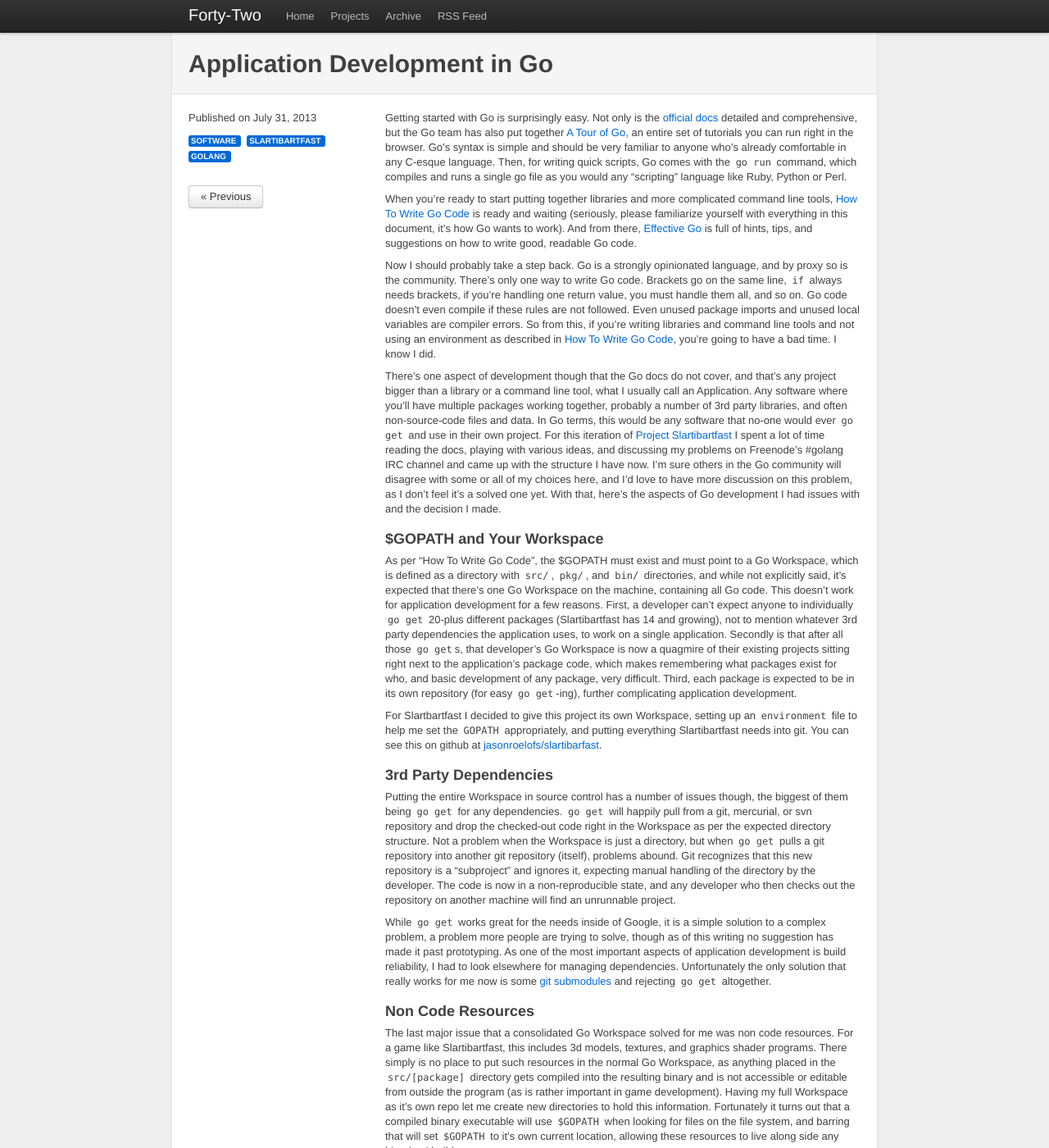
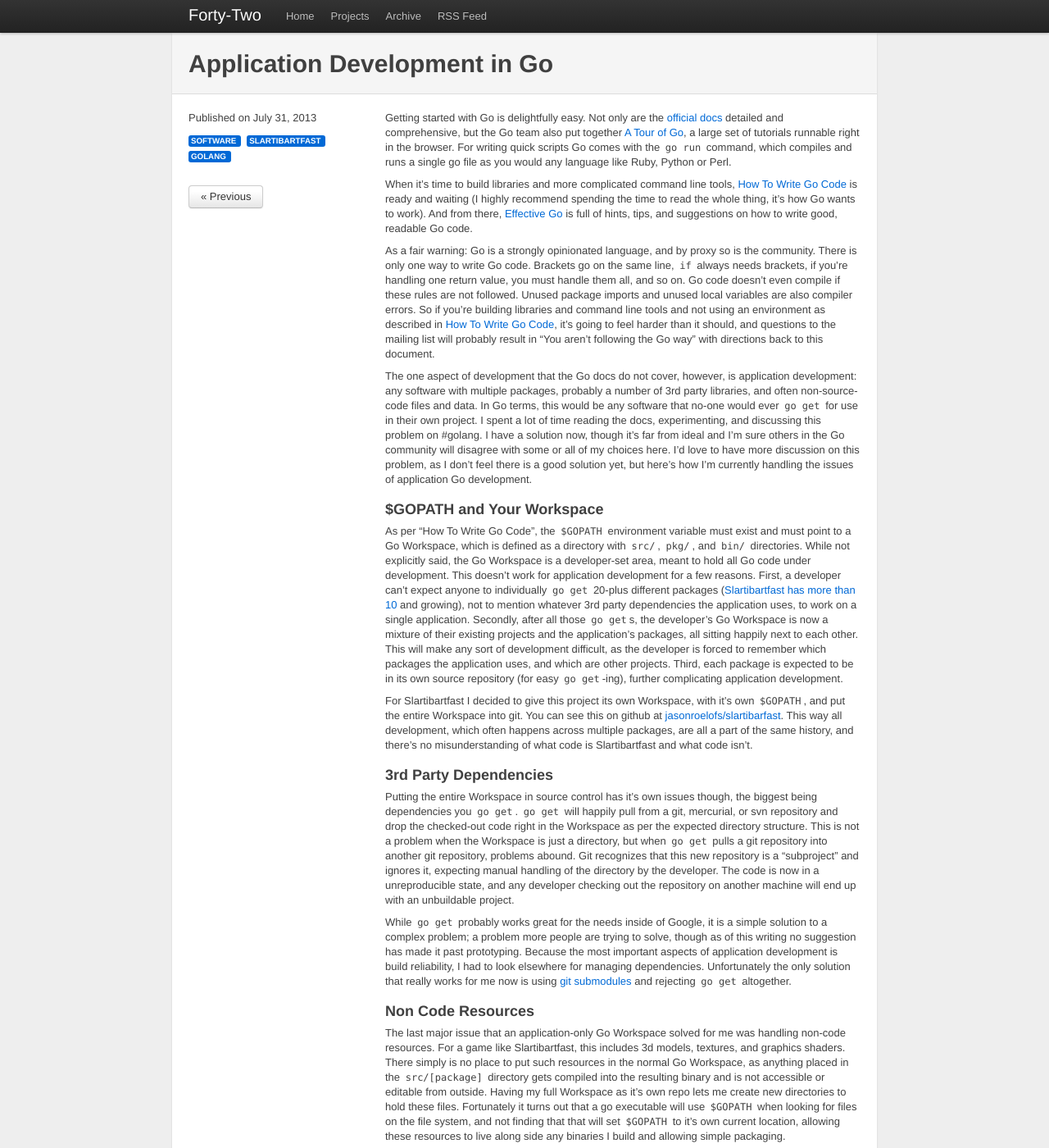
Before and after one commit to jasonroelofs/website, a Jekyll site: the page built from _posts/2013-07-31-application-development-in-go.markdown, in a window 1280 px wide and 1400 px high. Shown: the whole window at 82% size. Built offline with Jekyll 4.4.1, drawn with Linux system fonts in a browser that asks for light colours; Markdown is read by kramdown in place of the engine named in the settings; comment, search, counter and statistics services are not loaded; some of the changed text lies outside the part shown.

Commit message:
Revised Application Dev in Go

```diff
--- a/_posts/2013-07-31-application-development-in-go.markdown
+++ b/_posts/2013-07-31-application-development-in-go.markdown
@@ -8,30 +8,30 @@
 - golang
 ---
 
-Getting started with Go is surprisingly easy. Not only is the [official docs](http://golang.org/doc/) detailed and comprehensive, but the Go team has also put together [A Tour of Go](http://tour.golang.org/#1), an entire set of tutorials you can run right in the browser. Go's syntax is simple and should be very familiar to anyone who's already comfortable in any C-esque language. Then, for writing quick scripts, Go comes with the `go run` command, which compiles and runs a single go file as you would any "scripting" language like Ruby, Python or Perl.
+Getting started with Go is delightfully easy. Not only are the [official docs](http://golang.org/doc/) detailed and comprehensive, but the Go team also put together [A Tour of Go](http://tour.golang.org/#1), a large set of tutorials runnable right in the browser. For writing quick scripts Go comes with the `go run` command, which compiles and runs a single go file as you would any language like Ruby, Python or Perl.
 
-When you're ready to start putting together libraries and more complicated command line tools, [How To Write Go Code](http://golang.org/doc/code.html) is ready and waiting (seriously, please familiarize yourself with everything in this document, it's how Go wants to work). And from there, [Effective Go](http://golang.org/doc/effective_go.html) is full of hints, tips, and suggestions on how to write good, readable Go code.
+When it's time to build libraries and more complicated command line tools, [How To Write Go Code](http://golang.org/doc/code.html) is ready and waiting (I highly recommend spending the time to read the whole thing, it's how Go wants to work). And from there, [Effective Go](http://golang.org/doc/effective_go.html) is full of hints, tips, and suggestions on how to write good, readable Go code.
 
-Now I should probably take a step back. Go is a strongly opinionated language, and by proxy so is the community. There's only one way to write Go code. Brackets go on the same line, `if` always needs brackets, if you're handling one return value, you must handle them all, and so on. Go code doesn't even compile if these rules are not followed. Even unused package imports and unused local variables are compiler errors. So from this, if you're writing libraries and command line tools and not using an environment as described in [How To Write Go Code](http://golang.org/doc/code.html), you're going to have a bad time. I know I did.
+As a fair warning: Go is a strongly opinionated language, and by proxy so is the community. There is only one way to write Go code. Brackets go on the same line, `if` always needs brackets, if you're handling one return value, you must handle them all, and so on. Go code doesn't even compile if these rules are not followed. Unused package imports and unused local variables are also compiler errors. So if you're building libraries and command line tools and not using an environment as described in [How To Write Go Code](http://golang.org/doc/code.html), it's going to feel harder than it should, and questions to the mailing list will probably result in "You aren't following the Go way" with directions back to this document.
 
-There's one aspect of development though that the Go docs do not cover, and that's any project bigger than a library or a command line tool, what I usually call an Application. Any software where you'll have multiple packages working together, probably a number of 3rd party libraries, and often non-source-code files and data. In Go terms, this would be any software that no-one would ever `go get` and use in their own project. For this iteration of [Project Slartibartfast](http://jasonroelofs.com/2013/07/01/third-times-a-charm/) I spent a lot of time reading the docs, playing with various ideas, and discussing my problems on Freenode's #golang IRC channel and came up with the structure I have now. I'm sure others in the Go community will disagree with some or all of my choices here, and I'd love to have more discussion on this problem, as I don't feel it's a solved one yet. With that, here's the aspects of Go development I had issues with and the decision I made.
+The one aspect of development that the Go docs do not cover, however, is application development: any software with multiple packages, probably a number of 3rd party libraries, and often non-source-code files and data. In Go terms, this would be any software that no-one would ever `go get` for use in their own project. I spent a lot of time reading the docs, experimenting, and discussing this problem on #golang. I have a solution now, though it's far from ideal and I'm sure others in the Go community will disagree with some or all of my choices here. I'd love to have more discussion on this problem, as I don't feel there is a good solution yet, but here's how I'm currently handling the issues of application Go development.
 
 ### $GOPATH and Your Workspace
 
-As per "How To Write Go Code", the $GOPATH must exist and must point to a Go Workspace, which is defined as a directory with `src/`, `pkg/`, and `bin/` directories, and while not explicitly said, it's expected that there's one Go Workspace on the machine, containing all Go code. This doesn't work for application development for a few reasons. First, a developer can't expect anyone to individually `go get` 20-plus different packages (Slartibartfast has 14 and growing), not to mention whatever 3rd party dependencies the application uses, to work on a single application. Secondly is that after all those `go get`s, that developer's Go Workspace is now a quagmire of their existing projects sitting right next to the application's package code, which makes remembering what packages exist for who, and basic development of any package, very difficult. Third, each package is expected to be in its own repository (for easy `go get`-ing), further complicating application development.
+As per "How To Write Go Code", the `$GOPATH` environment variable must exist and must point to a Go Workspace, which is defined as a directory with `src/`, `pkg/`, and `bin/` directories. While not explicitly said, the Go Workspace is a developer-set area, meant to hold all Go code under development. This doesn't work for application development for a few reasons. First, a developer can't expect anyone to individually `go get` 20-plus different packages ([Slartibartfast has more than 10](https://github.com/jasonroelofs/slartibartfast/tree/master/src) and growing), not to mention whatever 3rd party dependencies the application uses, to work on a single application. Secondly,  after all those `go get`s, the developer's Go Workspace is now a mixture of their existing projects and the application's packages, all sitting happily next to each other. This will make any sort of development difficult, as the developer is forced to remember which packages the application uses, and which are other projects. Third, each package is expected to be in its own source repository (for easy `go get`-ing), further complicating application development.
 
-For Slartbartfast I decided to give this project its own Workspace, setting up an `environment` file to help me set the `GOPATH` appropriately, and putting everything Slartibartfast needs into git. You can see this on github at [jasonroelofs/slartibarfast](https://github.com/jasonroelofs/slartibartfast).
+For Slartibartfast I decided to give this project its own Workspace, with it's own `$GOPATH`, and put the entire Workspace into git. You can see this on github at [jasonroelofs/slartibarfast](https://github.com/jasonroelofs/slartibartfast). This way all development, which often happens across multiple packages, are all a part of the same history, and there's no misunderstanding of what code is Slartibartfast and what code isn't.
 
 ### 3rd Party Dependencies
 
-Putting the entire Workspace in source control has a number of issues though, the biggest of them being `go get` for any dependencies. `go get` will happily pull from a git, mercurial, or svn repository and drop the checked-out code right in the Workspace as per the expected directory structure. Not a problem when the Workspace is just a directory, but when `go get` pulls a git repository into another git repository (itself), problems abound. Git recognizes that this new repository is a "subproject" and ignores it, expecting manual handling of the directory by the developer. The code is now in a non-reproducible state, and any developer who then checks out the repository on another machine will find an unrunnable project.
+Putting the entire Workspace in source control has it's own issues though, the biggest being dependencies you `go get`. `go get` will happily pull from a git, mercurial, or svn repository and drop the checked-out code right in the Workspace as per the expected directory structure. This is not a problem when the Workspace is just a directory, but when `go get` pulls a git repository into another git repository, problems abound. Git recognizes that this new repository is a "subproject" and ignores it, expecting manual handling of the directory by the developer. The code is now in a unreproducible state, and any developer checking out the repository on another machine will end up with an unbuildable project.
 
-While `go get` works great for the needs inside of Google, it is a simple solution to a complex problem, a problem more people are trying to solve, though as of this writing no suggestion has made it past prototyping. As one of the most important aspects of application development is build reliability, I had to look elsewhere for managing dependencies. Unfortunately the only solution that really works for me now is some [git submodules](https://github.com/jasonroelofs/slartibartfast/blob/master/.gitmodules) and rejecting `go get` altogether.
+While `go get` probably works great for the needs inside of Google, it is a simple solution to a complex problem; a problem more people are trying to solve, though as of this writing no suggestion has made it past prototyping. Because the most important aspects of application development is build reliability, I had to look elsewhere for managing dependencies. Unfortunately the only solution that really works for me now is using [git submodules](https://github.com/jasonroelofs/slartibartfast/blob/master/.gitmodules) and rejecting `go get` altogether.
 
 ### Non Code Resources
 
-The last major issue that a consolidated Go Workspace solved for me was non code resources. For a game like Slartibartfast, this includes 3d models, textures, and graphics shader programs. There simply is no place to put such resources in the normal Go Workspace, as anything placed in the `src/[package]` directory gets compiled into the resulting binary and is not accessible or editable from outside the program (as is rather important in game development). Having my full Workspace as it's own repo let me create new directories to hold this information. Fortunately it turns out that a compiled binary executable will use `$GOPATH` when looking for files on the file system, and barring that will set `$GOPATH` to it's own current location, allowing these resources to live along side any binaries I build.
+The last major issue that an application-only Go Workspace solved for me was handling non-code resources. For a game like Slartibartfast, this includes 3d models, textures, and graphics shaders. There simply is no place to put such resources in the normal Go Workspace, as anything placed in the `src/[package]` directory gets compiled into the resulting binary and is not accessible or editable from outside. Having my full Workspace as it's own repo lets me create new directories to hold these files. Fortunately it turns out that a go executable will use `$GOPATH` when looking for files on the file system, and not finding that that will set `$GOPATH` to it's own current location, allowing these resources to live along side any binaries I build and allowing simple packaging.
 
-So that's how I'm currently developing Slartibarfast: the full Workspace goes into git, I've got helper scripts to manage my packages, extra directories for my non-code resources, and my dependencies are pulled in via git submodules. This collectively gives me a repository anyone can clone from github and receive the exact same state of code as I currently have.
+So that's how I'm currently developing Slartibarfast: the full Workspace goes into git and dependencies are handled by git submodules. This ensures I always have a repository anyone can clone from github and receive the exact same code as I currently have.
 
-I would love to hear from anyone else who's had to deal with these issues, and what they've done to ensure good development practices. I doubt what I'm doing is ideal, and I feel there's a lot to be discussed yet in developing Go applications.
+I would love to hear from anyone else who's had to deal with these issues and what they've done to ensure good development practices. I doubt what I'm doing is ideal, and I feel there's a lot to be discussed yet in developing Go applications.
```
